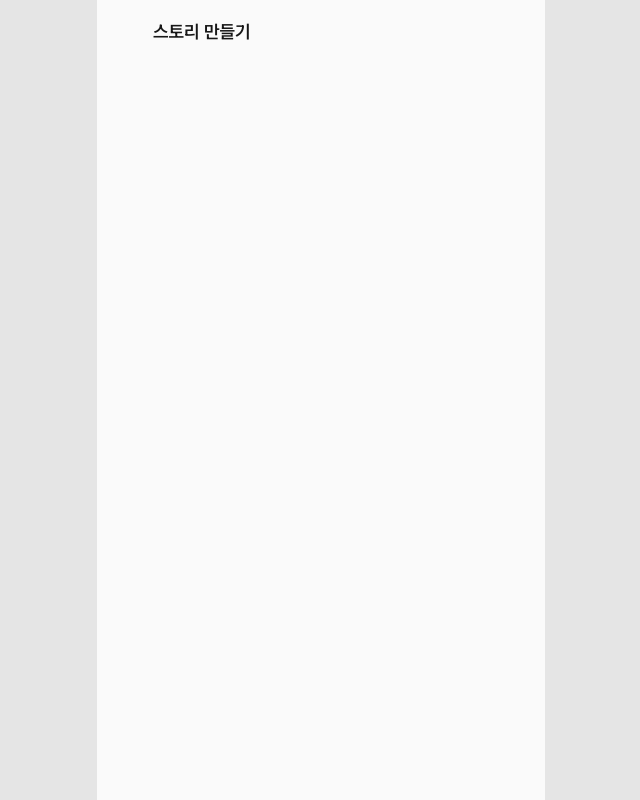
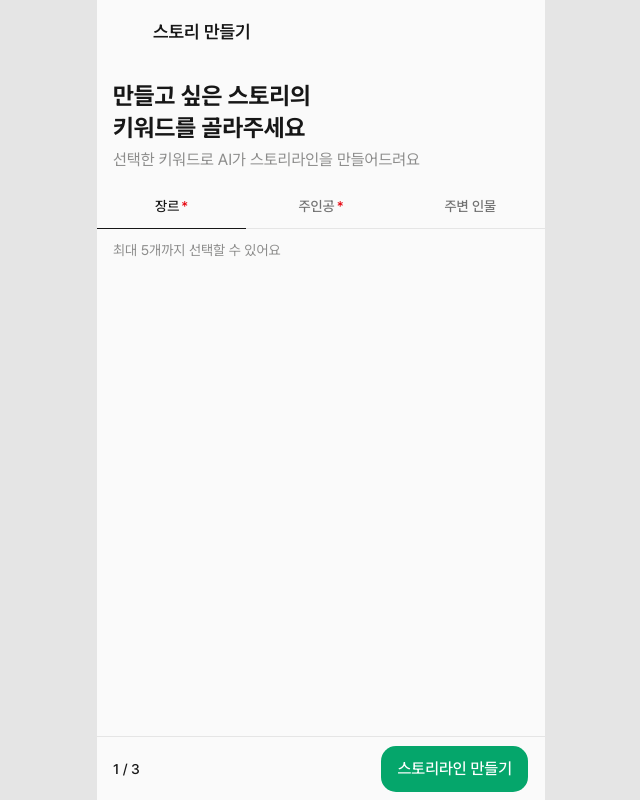
Before and after one commit to KIM-N-KANG/manyak-web, a Next.js app: page /stories/new in a window 1280 px wide. Shown: the whole page, without its empty margins (319-959 px from the left). Built offline with nearby package versions, Linux system fonts and the light colour scheme; some icons are missing.

Commit message:
[KNK-105] Feat: 스토리 키워드 선택 화면 추가

```diff
--- a/src/app/(create)/stories/new/page.tsx
+++ b/src/app/(create)/stories/new/page.tsx
@@ -1,9 +1,13 @@
 import { StoryCreateHeader } from '@/features/stories/new/components/story-create-header';
+import { StoryCreateTitle } from '@/features/stories/new/components/story-create-title';
+import { StoryKeywordStepSection } from '@/features/stories/new/components/story-keyword-step-section';
 
 export default function NewStoryPage() {
   return (
     <div className="flex min-h-svh flex-col">
       <StoryCreateHeader />
+      <StoryCreateTitle />
+      <StoryKeywordStepSection />
     </div>
   );
 }
--- /dev/null
+++ b/src/components/ui/tabs.tsx
@@ -0,0 +1,83 @@
+'use client';
+
+import { Tabs as TabsPrimitive } from '@base-ui/react/tabs';
+import { cva, type VariantProps } from 'class-variance-authority';
+
+import { cn } from '@/lib/utils';
+
+function Tabs({
+  className,
+  orientation = 'horizontal',
+  ...props
+}: TabsPrimitive.Root.Props) {
+  return (
+    <TabsPrimitive.Root
+      data-slot="tabs"
+      data-orientation={orientation}
+      className={cn(
+        'group/tabs flex w-full gap-4 data-horizontal:flex-col',
+        className,
+      )}
+      {...props}
+    />
+  );
+}
+
+const tabsListVariants = cva(
+  'group/tabs-list flex w-full items-center justify-center rounded-lg p-[3px] text-muted-foreground group-data-horizontal/tabs:h-9 group-data-vertical/tabs:h-fit group-data-vertical/tabs:w-fit group-data-vertical/tabs:flex-col data-[variant=line]:rounded-none',
+  {
+    variants: {
+      variant: {
+        default: 'bg-muted',
+        line: 'bg-transparent p-0',
+      },
+    },
+    defaultVariants: {
+      variant: 'default',
+    },
+  },
+);
+
+function TabsList({
+  className,
+  variant = 'default',
+  ...props
+}: TabsPrimitive.List.Props & VariantProps<typeof tabsListVariants>) {
+  return (
+    <TabsPrimitive.List
+      data-slot="tabs-list"
+      data-variant={variant}
+      className={cn(tabsListVariants({ variant }), className)}
+      {...props}
+    />
+  );
+}
+
+function TabsTrigger({ className, ...props }: TabsPrimitive.Tab.Props) {
+  return (
+    <TabsPrimitive.Tab
+      data-slot="tabs-trigger"
+      className={cn(
+        "relative inline-flex h-[calc(100%-1px)] min-w-0 flex-1 items-center justify-center gap-1.5 rounded-md border border-transparent px-2 py-1 text-sm font-medium whitespace-nowrap text-foreground/60 transition-all group-data-vertical/tabs:w-full group-data-vertical/tabs:justify-start hover:text-foreground focus-visible:border-ring focus-visible:ring-[3px] focus-visible:ring-ring/50 focus-visible:outline-1 focus-visible:outline-ring disabled:pointer-events-none disabled:opacity-50 has-data-[icon=inline-end]:pr-1.5 has-data-[icon=inline-start]:pl-1.5 aria-disabled:pointer-events-none aria-disabled:opacity-50 dark:text-muted-foreground dark:hover:text-foreground group-data-[variant=default]/tabs-list:data-active:shadow-sm group-data-[variant=line]/tabs-list:data-active:shadow-none [&_svg]:pointer-events-none [&_svg]:shrink-0 [&_svg:not([class*='size-'])]:size-4",
+        'group-data-[variant=line]/tabs-list:bg-transparent group-data-[variant=line]/tabs-list:data-active:bg-transparent dark:group-data-[variant=line]/tabs-list:data-active:border-transparent dark:group-data-[variant=line]/tabs-list:data-active:bg-transparent',
+        'data-active:bg-background data-active:text-foreground dark:data-active:border-input dark:data-active:bg-input/30 dark:data-active:text-foreground',
+        'group-data-[variant=line]/tabs-list:rounded-none group-data-[variant=line]/tabs-list:border-0 group-data-[variant=line]/tabs-list:data-active:border-0 dark:group-data-[variant=line]/tabs-list:data-active:border-0',
+        'after:absolute after:bg-foreground after:opacity-0 after:transition-opacity group-data-[variant=line]/tabs-list:after:bg-border group-data-[variant=line]/tabs-list:after:opacity-100 group-data-horizontal/tabs:after:inset-x-0 group-data-horizontal/tabs:after:-bottom-1.25 group-data-horizontal/tabs:after:h-px group-data-vertical/tabs:after:inset-y-0 group-data-vertical/tabs:after:-right-1 group-data-vertical/tabs:after:w-0.5 group-data-[variant=line]/tabs-list:data-active:after:bg-foreground',
+        className,
+      )}
+      {...props}
+    />
+  );
+}
+
+function TabsContent({ className, ...props }: TabsPrimitive.Panel.Props) {
+  return (
+    <TabsPrimitive.Panel
+      data-slot="tabs-content"
+      className={cn('flex-1 text-sm outline-none', className)}
+      {...props}
+    />
+  );
+}
+
+export { Tabs, TabsList, TabsTrigger, TabsContent, tabsListVariants };
--- /dev/null
+++ b/src/features/stories/new/components/story-create-title.tsx
@@ -0,0 +1,13 @@
+export function StoryCreateTitle() {
+  return (
+    <div className="flex flex-col items-start gap-1 p-4">
+      <div className="text-2xl font-bold">
+        <p>만들고 싶은 스토리의</p>
+        <p>키워드를 골라주세요 </p>
+      </div>
+      <p className="text-foreground-secondary">
+        선택한 키워드로 AI가 스토리라인을 만들어드려요
+      </p>
+    </div>
+  );
+}
--- a/src/features/stories/new/components/story-keyword-step-section.tsx
+++ b/src/features/stories/new/components/story-keyword-step-section.tsx
@@ -1 +1,50 @@
-export function StoryKeywordStepSection() {}
+import { Button } from '@/components/ui/button';
+import { Tabs, TabsContent, TabsList, TabsTrigger } from '@/components/ui/tabs';
+
+export function StoryKeywordStepSection() {
+  return (
+    <main className="flex flex-1 flex-col pb-16">
+      <section className="flex flex-1 flex-col">
+        <Tabs defaultValue="GENRE">
+          <TabsList variant="line">
+            <TabsTrigger value="GENRE" className="gap-0.5">
+              장르 <span className="text-destructive">*</span>
+            </TabsTrigger>
+            <TabsTrigger value="PROTAGONIST" className="gap-0.5">
+              주인공 <span className="text-destructive">*</span>
+            </TabsTrigger>
+            <TabsTrigger value="SUPPORTING_CHARACTER">주변 인물</TabsTrigger>
+          </TabsList>
+          <TabsContent value="GENRE">
+            <div className="flex flex-col gap-2 px-4 pb-4">
+              <p className="text-sm text-foreground-secondary">
+                최대 5개까지 선택할 수 있어요
+              </p>
+            </div>
+          </TabsContent>
+          <TabsContent value="PROTAGONIST">
+            <div className="flex flex-col gap-2 px-4 pb-4">
+              <p className="text-sm text-foreground-secondary">
+                최대 5개까지 선택할 수 있어요
+              </p>
+            </div>
+          </TabsContent>
+          <TabsContent value="SUPPORTING_CHARACTER">
+            <div className="flex flex-col gap-2 px-4 pb-4">
+              <p className="text-sm text-foreground-secondary">
+                최대 10개까지 선택할 수 있어요
+              </p>
+            </div>
+          </TabsContent>
+        </Tabs>
+      </section>
+
+      <nav className="fixed inset-x-0 bottom-0 z-50 mx-auto h-16 max-w-md border-t border-border bg-background px-4">
+        <div className="flex h-full w-full items-center justify-between">
+          <p className="text-sm font-medium">1 / 3</p>
+          <Button size="lg">스토리라인 만들기</Button>
+        </div>
+      </nav>
+    </main>
+  );
+}
```
